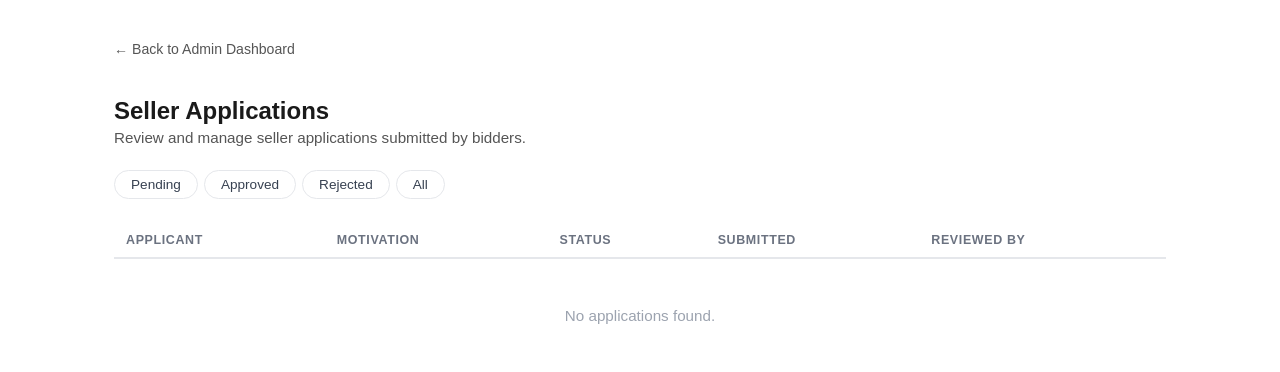
After one commit to Noobie33/auction-platform, a Laravel app: template resources/views/admin/seller-applications/index.blade.php in a window 1280 px wide. The commit adds this page. Shown: the top 372 px of the page. Run offline with Laravel 12, Linux system fonts and the light colour scheme; the template is opened without the code that fills it, so the values that code supplies are empty.

Commit message:
Add admin seller applications list with status filter

```diff
--- /dev/null
+++ b/resources/views/admin/seller-applications/index.blade.php
@@ -0,0 +1,191 @@
+<!DOCTYPE html>
+<html lang="en">
+<head>
+    <meta charset="UTF-8">
+    <meta name="viewport" content="width=device-width, initial-scale=1.0">
+    <title>Seller Applications</title>
+    <style>
+        * { box-sizing: border-box; }
+        body { font-family: sans-serif; max-width: 1100px; margin: 40px auto; padding: 0 24px; color: #1a1a1a; }
+        h1 { font-size: 1.5rem; margin-bottom: 4px; }
+        .subtitle { color: #555; margin: 0 0 24px; font-size: 0.95rem; }
+        .back-link { font-size: 0.88rem; color: #555; text-decoration: none; display: inline-block; margin-bottom: 24px; }
+        .back-link:hover { color: #1a1a1a; text-decoration: underline; }
+
+        /* Filter tabs */
+        .filters { display: flex; gap: 6px; margin-bottom: 24px; flex-wrap: wrap; }
+        .filters a {
+            padding: 6px 16px; border: 1px solid #e5e7eb; border-radius: 99px;
+            font-size: 0.85rem; text-decoration: none; color: #374151; transition: background 0.1s;
+        }
+        .filters a:hover { background: #f9fafb; }
+        .filters a.active { background: #1a1a1a; color: #fff; border-color: #1a1a1a; }
+
+        /* Meta */
+        .meta { font-size: 0.85rem; color: #6b7280; margin-bottom: 16px; }
+
+        /* Table */
+        table { width: 100%; border-collapse: collapse; font-size: 0.9rem; }
+        thead tr { border-bottom: 2px solid #e5e7eb; }
+        th { text-align: left; padding: 10px 12px; font-size: 0.78rem; text-transform: uppercase; letter-spacing: 0.05em; color: #6b7280; font-weight: 600; }
+        tbody tr { border-bottom: 1px solid #f3f4f6; }
+        tbody tr:hover { background: #fafafa; }
+        td { padding: 12px 12px; vertical-align: top; }
+        .applicant-name { font-weight: 600; }
+        .applicant-email { color: #6b7280; font-size: 0.85rem; margin-top: 2px; }
+        .motivation-preview { color: #374151; font-size: 0.85rem; max-width: 300px; overflow: hidden; text-overflow: ellipsis; white-space: nowrap; }
+        .date { font-size: 0.85rem; color: #6b7280; white-space: nowrap; }
+        .reviewer-info { font-size: 0.85rem; color: #374151; }
+        .reviewer-name { font-weight: 600; }
+        .reviewer-date { color: #6b7280; margin-top: 2px; }
+        .no-reviewer { color: #9ca3af; font-size: 0.85rem; }
+        .admin-note { font-size: 0.82rem; color: #6b7280; margin-top: 4px; max-width: 200px; overflow: hidden; text-overflow: ellipsis; white-space: nowrap; }
+        .empty { text-align: center; padding: 48px 0; color: #9ca3af; font-size: 0.95rem; }
+
+        /* Badges */
+        .badge {
+            display: inline-block; font-size: 0.72rem; font-weight: 600;
+            padding: 2px 8px; border-radius: 99px; text-transform: uppercase; letter-spacing: 0.04em;
+        }
+        .badge-pending  { background: #fef3c7; color: #92400e; }
+        .badge-approved { background: #dcfce7; color: #166534; }
+        .badge-rejected { background: #fee2e2; color: #991b1b; }
+
+        /* Pagination */
+        .pagination { display: flex; gap: 6px; margin-top: 28px; flex-wrap: wrap; align-items: center; }
+        .pagination a, .pagination span {
+            padding: 6px 12px; border: 1px solid #e5e7eb; border-radius: 6px;
+            font-size: 0.85rem; text-decoration: none; color: #374151;
+        }
+        .pagination a:hover { background: #f9fafb; }
+        .pagination span.active { background: #1a1a1a; color: #fff; border-color: #1a1a1a; }
+        .pagination span.disabled { color: #d1d5db; }
+    </style>
+</head>
+<body>
+
+    <a class="back-link" href="{{ route('admin.dashboard') }}">← Back to Admin Dashboard</a>
+
+    <h1>Seller Applications</h1>
+    <p class="subtitle">Review and manage seller applications submitted by bidders.</p>
+
+    {{-- Filter tabs --}}
+    <div class="filters">
+        <a href="{{ route('admin.seller-applications.index', ['filter' => 'pending']) }}"
+           class="{{ $filter === 'pending' ? 'active' : '' }}">
+            Pending
+        </a>
+        <a href="{{ route('admin.seller-applications.index', ['filter' => 'approved']) }}"
+           class="{{ $filter === 'approved' ? 'active' : '' }}">
+            Approved
+        </a>
+        <a href="{{ route('admin.seller-applications.index', ['filter' => 'rejected']) }}"
+           class="{{ $filter === 'rejected' ? 'active' : '' }}">
+            Rejected
+        </a>
+        <a href="{{ route('admin.seller-applications.index', ['filter' => 'all']) }}"
+           class="{{ $filter === 'all' ? 'active' : '' }}">
+            All
+        </a>
+    </div>
+
+    @if ($applications->total() > 0)
+        <p class="meta">
+            Showing {{ $applications->firstItem() }}–{{ $applications->lastItem() }}
+            of {{ $applications->total() }}
+            {{ $filter !== 'all' ? $filter : '' }} application{{ $applications->total() !== 1 ? 's' : '' }}.
+        </p>
+    @endif
+
+    <table>
+        <thead>
+            <tr>
+                <th>Applicant</th>
+                <th>Motivation</th>
+                <th>Status</th>
+                <th>Submitted</th>
+                <th>Reviewed by</th>
+            </tr>
+        </thead>
+        <tbody>
+            @forelse ($applications as $application)
+                <tr>
+                    <td>
+                        <div class="applicant-name">
+                            {{ $application->user->name ?? '—' }}
+                        </div>
+                        <div class="applicant-email">
+                            {{ $application->user->email ?? '—' }}
+                        </div>
+                    </td>
+                    <td>
+                        <div class="motivation-preview" title="{{ $application->motivation }}">
+                            {{ $application->motivation }}
+                        </div>
+                    </td>
+                    <td>
+                        @if ($application->status === 'pending')
+                            <span class="badge badge-pending">Pending</span>
+                        @elseif ($application->status === 'approved')
+                            <span class="badge badge-approved">Approved</span>
+                        @else
+                            <span class="badge badge-rejected">Rejected</span>
+                        @endif
+                    </td>
+                    <td class="date">
+                        {{ $application->created_at->format('d M Y') }}
+                    </td>
+                    <td>
+                        @if ($application->reviewer)
+                            <div class="reviewer-info">
+                                <div class="reviewer-name">{{ $application->reviewer->name }}</div>
+                                <div class="reviewer-date">
+                                    {{ $application->reviewed_at?->format('d M Y') }}
+                                </div>
+                                @if ($application->admin_note)
+                                    <div class="admin-note" title="{{ $application->admin_note }}">
+                                        Note: {{ $application->admin_note }}
+                                    </div>
+                                @endif
+                            </div>
+                        @else
+                            <span class="no-reviewer">—</span>
+                        @endif
+                    </td>
+                </tr>
+            @empty
+                <tr>
+                    <td colspan="5" class="empty">
+                        No {{ $filter !== 'all' ? $filter : '' }} applications found.
+                    </td>
+                </tr>
+            @endforelse
+        </tbody>
+    </table>
+
+    @if ($applications->hasPages())
+        <div class="pagination">
+            @if ($applications->onFirstPage())
+                <span class="disabled">← Prev</span>
+            @else
+                <a href="{{ $applications->previousPageUrl() }}">← Prev</a>
+            @endif
+
+            @foreach ($applications->getUrlRange(1, $applications->lastPage()) as $page => $url)
+                @if ($page == $applications->currentPage())
+                    <span class="active">{{ $page }}</span>
+                @else
+                    <a href="{{ $url }}">{{ $page }}</a>
+                @endif
+            @endforeach
+
+            @if ($applications->hasMorePages())
+                <a href="{{ $applications->nextPageUrl() }}">Next →</a>
+            @else
+                <span class="disabled">Next →</span>
+            @endif
+        </div>
+    @endif
+
+</body>
+</html>
--- a/routes/web.php
+++ b/routes/web.php
@@ -4,6 +4,7 @@ use Illuminate\Support\Facades\Route;
 use App\Http\Controllers\DashboardController;
 use App\Http\Controllers\Admin\AdminDashboardController;
 use App\Http\Controllers\Admin\UserManagementController;
+use App\Http\Controllers\Admin\SellerApplicationManagementController;
 use App\Http\Controllers\Seller\SellerApplicationController;
 use App\Http\Controllers\Seller\SellerDashboardController;
 use App\Http\Controllers\Bidder\BidderDashboardController;
@@ -31,6 +32,10 @@ Route::middleware(['auth', 'check.account.status', 'verified'])->group(function
     Route::patch('/admin/users/{user}/status', [UserManagementController::class, 'updateStatus'])
         ->middleware('role:admin')
         ->name('admin.users.status.update');
+
+     Route::get('/admin/seller-applications', [SellerApplicationManagementController::class, 'index'])
+        ->middleware('role:admin')
+        ->name('admin.seller-applications.index');
 
     // ── Seller ────────────────────────────────────────────────────────────────
     Route::get('/seller/dashboard', SellerDashboardController::class)
```
Also changed, not shown: app/Http/Controllers/Admin/SellerApplicationManagementController.php (added, +43 -0 lines), resources/views/admin/dashboard.blade.php (+7 -4 lines), tests/Feature/Admin/AdminSellerApplicationManagementTest.php (added, +211 -0 lines).
